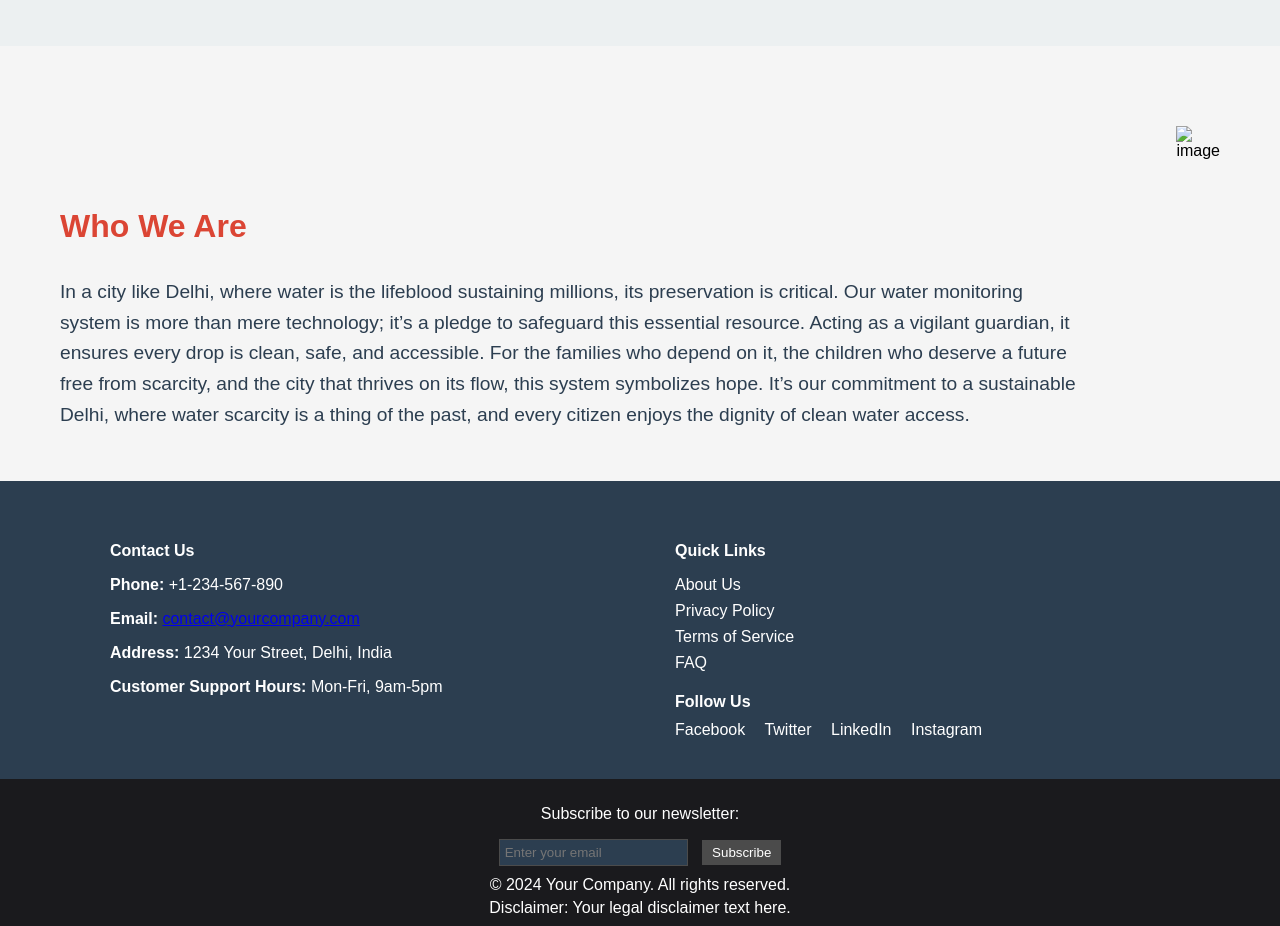
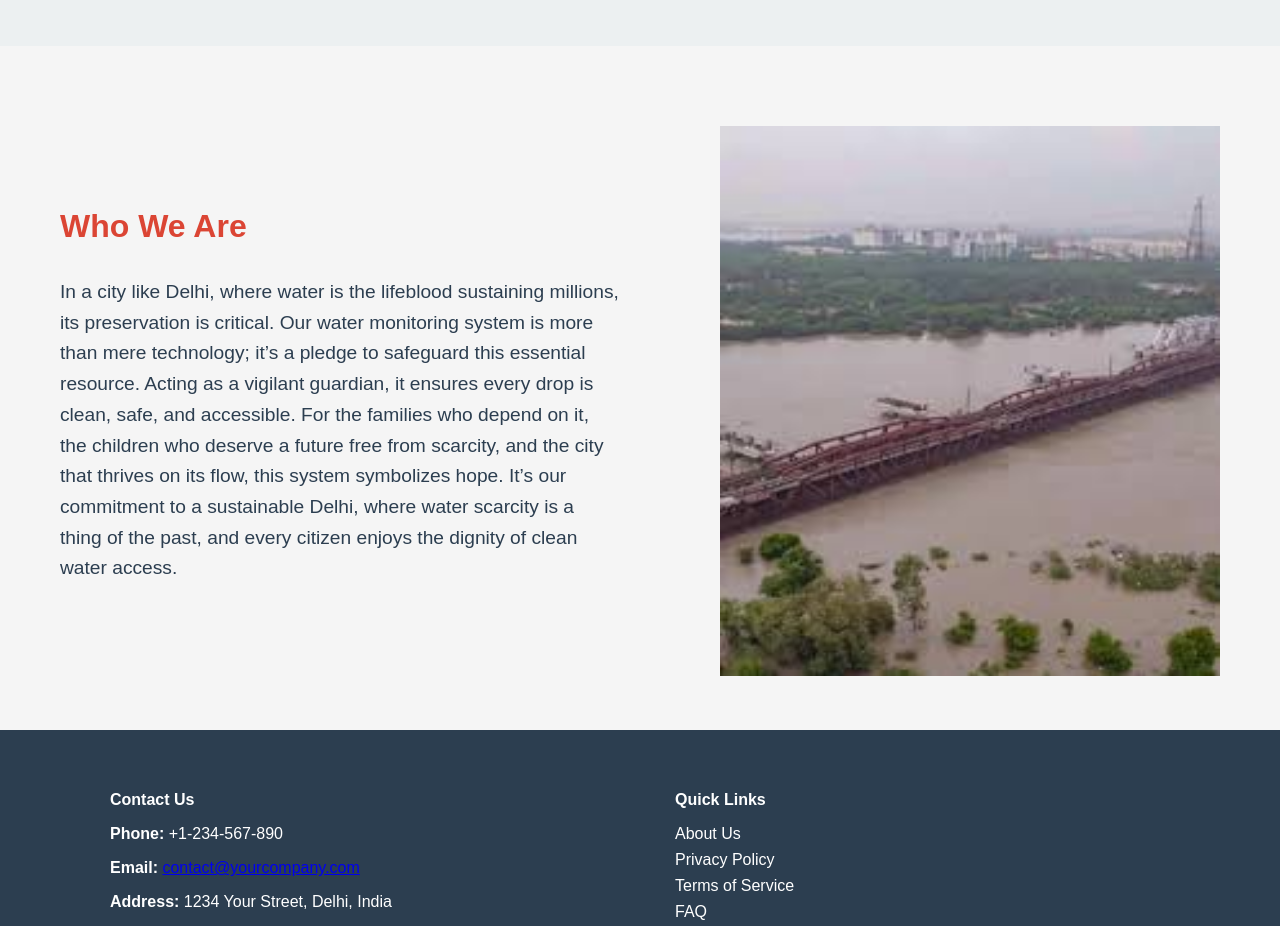
Before and after one commit to Parth-1104/SIH-, a plain HTML site: page indexHome.html in a window 1280 px wide. Shown: the part 1400-2326 px from the top of the page. Drawn offline with Linux system fonts and the light colour scheme; the site is published under a folder, as on GitHub Pages, so addresses that start at the root find nothing.

```diff
--- a/indexHome.html
+++ b/indexHome.html
@@ -95,7 +95,7 @@
                     <div class="about_text">In a city like Delhi, where water is the lifeblood sustaining millions, its preservation is critical. Our water monitoring system is more than mere technology; it’s a pledge to safeguard this essential resource. Acting as a vigilant guardian, it ensures every drop is clean, safe, and accessible. For the families who depend on it, the children who deserve a future free from scarcity, and the city that thrives on its flow, this system symbolizes hope. It’s our commitment to a sustainable Delhi, where water scarcity is a thing of the past, and every citizen enjoys the dignity of clean water access.</div>
                 </div>
                 <div class="about_img">
-                    <img src="/about_img.jpeg" alt="image" height="550px" width="500px">
+                    <img src="about_img.jpeg" alt="image" height="550px" width="500px">
                 </div>
             </div>
             <footer>
```
